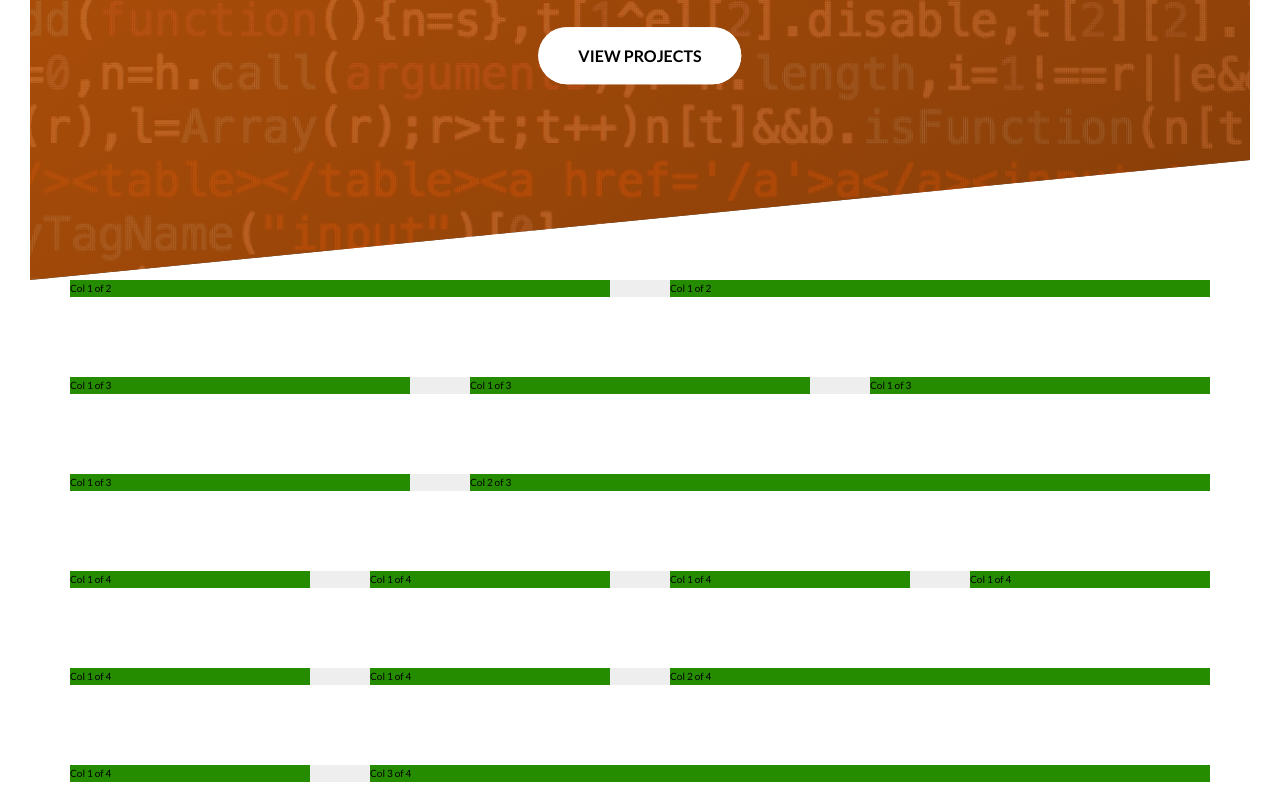
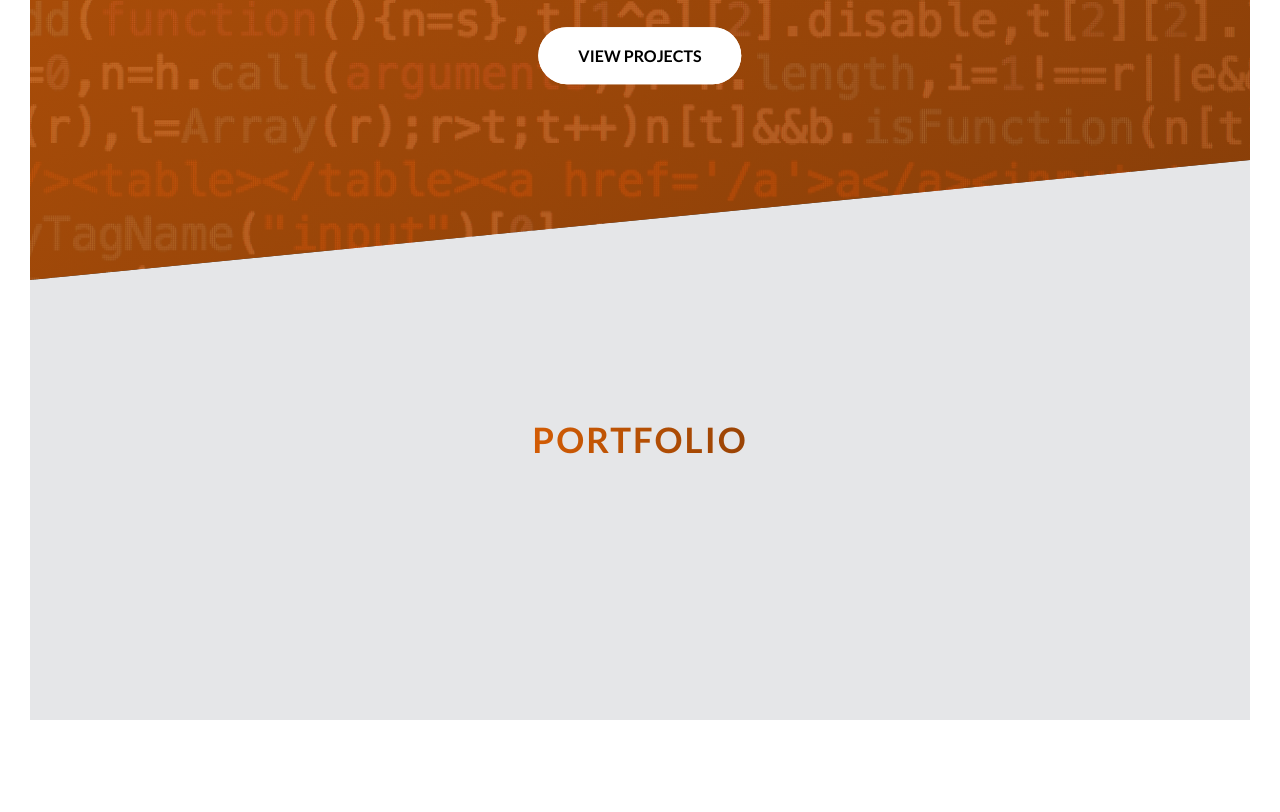
Before and after one commit to dnperera/Responsive-Portfolio, a website: page index.html in a window 1280 px wide. Shown: the part 510-1322 px from the top of the page. After the commit the page ends 1260 px from the top, so only its background shows below. Drawn offline with Linux system fonts and the light colour scheme.

Commit message:
add portfolio section layout

```diff
--- a/index.html
+++ b/index.html
@@ -18,12 +18,24 @@
 				<span class="heading-primary--main">Dayan Perera</span>
 				<span class="heading-primary--sub">Full-Stack Web Developer</span>
 			</h1>
-			<a href="#" class="btn btn--white btn--animated">View Projects
+			<a href="#projects" class="btn btn--white btn--animated">View Projects
 			</a>
 		</div>
 
 	</header><!-- /header -->
-	<section class="grid-test">
+
+	<main>
+		<section id="projects" class="section-projects">
+			<div class="u-center-text">
+				<h2 class="heading-secondary">
+					Portfolio
+				</h2>
+			</div>
+
+		</section>
+
+	</main>
+<!-- 	<section class="grid-test">
 		<div class="row">
 			<div class="col-1-of-2">
 				Col 1 of 2
@@ -85,6 +97,6 @@
 				Col 3 of 4
 			</div>
 		</div>
-	</section>
+	</section> -->
 </body>
 </html>
--- a/sass/abstracts/_variables.scss
+++ b/sass/abstracts/_variables.scss
@@ -4,6 +4,8 @@ $color-header-dark: #994304;
 $color-white: #fff;
 $color-black: #000;
 
+$color-grey-light-1: #e5e6e8;
+
 // Grid Variables
 $grid-width: 114rem;
 $gutter-vertical: 8rem;
--- a/sass/base/_typography.scss
+++ b/sass/base/_typography.scss
@@ -33,3 +33,20 @@ body {
 		animation-timing-function: ease-out;*/
 	}
 }
+
+.heading-secondary {
+	font-size: 3.5rem;
+	text-transform: uppercase;
+	font-weight: 700;
+	background-image: linear-gradient(to right, $color-header-light, $color-header-dark);
+	display: inline-block;
+	letter-spacing: 2px;
+	-webkit-background-clip: text;
+	color: transparent;
+	transition: all 0.3s;
+
+	&:hover {
+		transform: scale(1.5);
+		text-shadow: 0.5rem 1rem 2rem rgba($color-black, 0.3);
+	}
+}
--- a/sass/base/_utilities.scss
+++ b/sass/base/_utilities.scss
@@ -0,0 +1,3 @@
+.u-center-text {
+	text-align: center;
+}
--- a/sass/pages/_home.scss
+++ b/sass/pages/_home.scss
@@ -0,0 +1,5 @@
+.section-projects {
+	background-color: $color-grey-light-1;
+	padding: 25rem 0;
+	margin-top: -15vh;
+}
```
Also changed, not shown: css/style.css.
